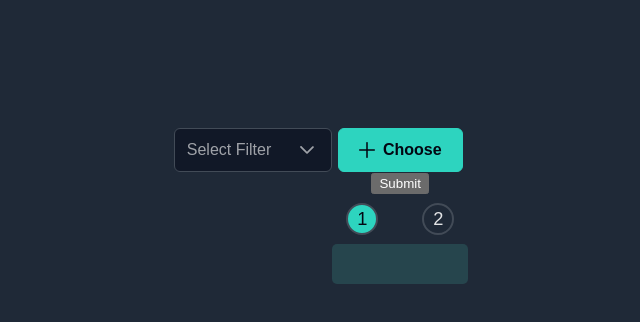
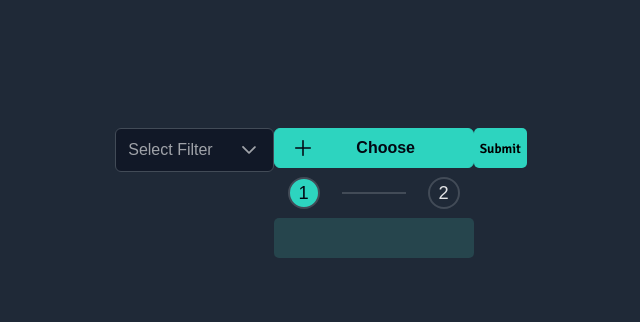
Before and after one commit to baraahekal/image-processing, a React (Create React App) app in the folder client/: page / in a window 1280 px wide. Shown: the top 322 px of the page, without its empty margins (319-959 px from the left). Built offline with nearby package versions, Linux system fonts and the light colour scheme; a web font is replaced by a local one.

Commit message:
GUI enhancments

```diff
--- a/client/src/App.css
+++ b/client/src/App.css
@@ -1,7 +1,8 @@
+@import url("https://fonts.googleapis.com/css2?family=Signika:wght@600&display=swap");
+
 .App {
   text-align: center;
-  background-color: #1f2937
-
+  background-color: #1f2937;
 }
 
 .p-stepper-panels {
@@ -12,12 +13,56 @@
 .p-stepper-title {
   display: none;
 }
+.image {
+  display: flex;
+  flex-direction: row; /* adjust this value as needed */
+  justify-content: space-between;
+  height: 470px; /* adjust this value as needed */
+}
 
+.submit-button {
+  height: 40px; /* adjust this value as needed 2dd4bf 5eead4*/
+  background-color: #2dd4bf; /* adjust this value as needed */
+  color: black; /* adjust this value as needed */
+  border-radius: 5px; /* adjust this value as needed */
+  border: none;
+  font-family: "Signika";
+}
+.container {
+  display: flex;
+  flex-direction: row; /* adjust this value as needed */
+  justify-content: space-between;
+}
+.custom-file-upload .p-button-text {
+  visibility: hidden;
+}
 
-#pr_id_2_1_header_action{
+.custom-file-name {
+  position: absolute;
+  top: 50%;
+  left: 50%;
+  transform: translate(-50%, -50%);
+}
+.my-upload-button .p-button {
+  width: 200px !important;
+  height: 40px !important;
+}
+
+.p-stepper-panels {
+  display: flex;
+  flex-direction: row; /* adjust this value as needed */
+  justify-content: space-between;
+  width: auto;
+}
+.submit-button:hover {
+  background-color: #5eead4; /* adjust this value as needed */
+  font-family: "Signika";
+}
+
+#pr_id_2_1_header_action {
   background-color: rgba(18, 42, 53, 0);
 }
-#pr_id_2_0_header_action{
+#pr_id_2_0_header_action {
   background-color: rgba(18, 42, 53, 0);
 }
 
--- a/client/src/FileUpload.js
+++ b/client/src/FileUpload.js
@@ -1,10 +1,10 @@
 import React, { useState, useRef } from "react";
-import { FileUpload } from 'primereact/fileupload';
-import { Toast } from 'primereact/toast';
+import { FileUpload } from "primereact/fileupload";
+import { Toast } from "primereact/toast";
 import "primereact/resources/themes/lara-dark-teal/theme.css";
-import 'primereact/resources/primereact.min.css';
-import 'primeicons/primeicons.css';
-import Stepper from './Stepper';
+import "primereact/resources/primereact.min.css";
+import "primeicons/primeicons.css";
+import Stepper from "./Stepper";
 
 function Upload({ selectedFilter }) {
   const [originalImage, setOriginalImage] = useState(null);
@@ -14,7 +14,11 @@ function Upload({ selectedFilter }) {
   const toast = useRef(null);
 
   const onUpload = () => {
-        toast.current.show({ severity: 'info', summary: 'Success', detail: 'File Uploaded' });
+    toast.current.show({
+      severity: "info",
+      summary: "Success",
+      detail: "File Uploaded",
+    });
   };
 
   const onUploadHandler = (files) => {
@@ -28,7 +32,6 @@ function Upload({ selectedFilter }) {
     setFile(files.files[0]);
   };
 
-
   const onSubmitHandler = async () => {
     const reader = new FileReader();
     reader.readAsDataURL(file);
@@ -36,22 +39,26 @@ function Upload({ selectedFilter }) {
       const base64data = reader.result;
 
       if (file === null) {
-                toast.current.show({ severity: 'error', summary: 'Error', detail: 'Please upload an image' });
+        toast.current.show({
+          severity: "error",
+          summary: "Error",
+          detail: "Please upload an image",
+        });
         return;
       }
 
-            let contentType = 'image/jpeg';
-            if (file.type === 'image/png') {
-                contentType = 'image/png';
+      let contentType = "image/jpeg";
+      if (file.type === "image/png") {
+        contentType = "image/png";
       }
 
       try {
-                const response = await fetch('http://localhost:8080/image_processing', {
-                    method: 'POST',
+        const response = await fetch("http://localhost:8080/image_processing", {
+          method: "POST",
           headers: {
-                        'Content-Type': contentType
+            "Content-Type": contentType,
           },
-                    body: JSON.stringify({ data: base64data, filter: selectedFilter }) // Include the selected filter
+          body: JSON.stringify({ data: base64data, filter: selectedFilter }), // Include the selected filter
         });
 
         if (!response.ok) {
@@ -66,19 +73,39 @@ function Upload({ selectedFilter }) {
         setStep(step + 1);
         console.log(step);
       } catch (error) {
-                console.error('There was a problem with the fetch operation: ' + error.message);
+        console.error(
+          "There was a problem with the fetch operation: " + error.message
+        );
       }
     };
   };
 
   return (
-        <div className="card flex justify-content-center">
+    <div className="container">
+      <div className="card flex justify-content-center align-items-center">
         <Toast ref={toast}></Toast>
-            <FileUpload mode="basic" name="demo[]" accept="image/*" maxFileSize={1000000} onSelect={onUploadHandler} />
-            <button onClick={onSubmitHandler}>Submit</button>
-            <Stepper step={step} originalImage={originalImage} editedImage={editedImage} />
+        <FileUpload
+          mode="basic"
+          name="demo[]"
+          accept="image/*"
+          maxFileSize={100000000}
+          onSelect={onUploadHandler}
+          className="my-upload-button"
+        />
+
+        <Stepper
+          step={step}
+          originalImage={originalImage}
+          editedImage={editedImage}
+        />
       </div>
-    )
+      <div>
+        <button className="submit-button" onClick={onSubmitHandler}>
+          Submit
+        </button>
+      </div>
+    </div>
+  );
 }
 
 export default Upload;
--- a/client/src/Stepper.js
+++ b/client/src/Stepper.js
@@ -1,6 +1,6 @@
 import React, { useRef, useEffect } from "react";
-import { Stepper } from 'primereact/stepper';
-import { StepperPanel } from 'primereact/stepperpanel';
+import { Stepper } from "primereact/stepper";
+import { StepperPanel } from "primereact/stepperpanel";
 
 function StepperComponent({ step, originalImage, editedImage }) {
   const stepperRef = useRef(null);
@@ -15,21 +15,25 @@ function StepperComponent({ step, originalImage, editedImage }) {
   }, [step]);
 
   return (
-        <div className="card flex justify-content-center">
-            <Stepper ref={stepperRef} style={{ flexBasis: '50rem' }}>
+    <div className="card flex justify-content-center align-items-center">
+      <Stepper ref={stepperRef} style={{ flexBasis: "50rem" }}>
         <StepperPanel header="Original Image">
           <div className="flex flex-column h-12rem">
-                        {originalImage && <img src={originalImage} alt="Original" />}
+            {originalImage && (
+              <img className="image" src={originalImage} alt="Original" />
+            )}
           </div>
         </StepperPanel>
         <StepperPanel header="Edited Image">
           <div className="flex flex-column h-12rem">
-                        {editedImage && <img src={editedImage} alt="Edited" />}
+            {editedImage && (
+              <img className="image" src={editedImage} alt="Edited" />
+            )}
           </div>
         </StepperPanel>
       </Stepper>
     </div>
-    )
+  );
 }
 
 export default StepperComponent;
--- a/client/src/Toggles.js
+++ b/client/src/Toggles.js
@@ -1,9 +1,9 @@
-import React, {useState, useEffect, useRef} from "react";
-import { TreeSelect } from 'primereact/treeselect';
-import { NodeService } from './service/NodeService';
+import React, { useState, useEffect, useRef } from "react";
+import { TreeSelect } from "primereact/treeselect";
+import { NodeService } from "./service/NodeService";
 import "primereact/resources/themes/lara-light-cyan/theme.css";
-import 'primereact/resources/primereact.min.css';
-import 'primeicons/primeicons.css';
+import "primereact/resources/primereact.min.css";
+import "primeicons/primeicons.css";
 import Upload from "./FileUpload";
 
 export default function Preview() {
@@ -15,9 +15,22 @@ export default function Preview() {
   }, []);
 
   return (
-        <div style={{ display: 'flex', justifyContent: 'center', alignItems: 'flex-start', height: '100vh', paddingTop: '10%' }}>
-            <TreeSelect value={selectedNodeKey} onChange={(e) => setSelectedNodeKey(e.value)} options={nodes}
-                        className="md:w-20rem w-full" placeholder="Select Filter"></TreeSelect>
+    <div
+      style={{
+        display: "flex",
+        justifyContent: "center",
+        alignItems: "flex-start",
+        height: "100vh",
+        paddingTop: "10%",
+      }}
+    >
+      <TreeSelect
+        value={selectedNodeKey}
+        onChange={(e) => setSelectedNodeKey(e.value)}
+        options={nodes}
+        className="md:w-20rem w-full"
+        placeholder="Select Filter"
+      ></TreeSelect>
       <Upload selectedFilter={selectedNodeKey} />
     </div>
   );
```
Also changed, not shown: client/src/App.js (+7 -7 lines), client/src/service/NodeService.js (+98 -70 lines), 1 other file (tests, documents, lock files or other folders). Lines whose indentation alone changed are shown as unchanged.
